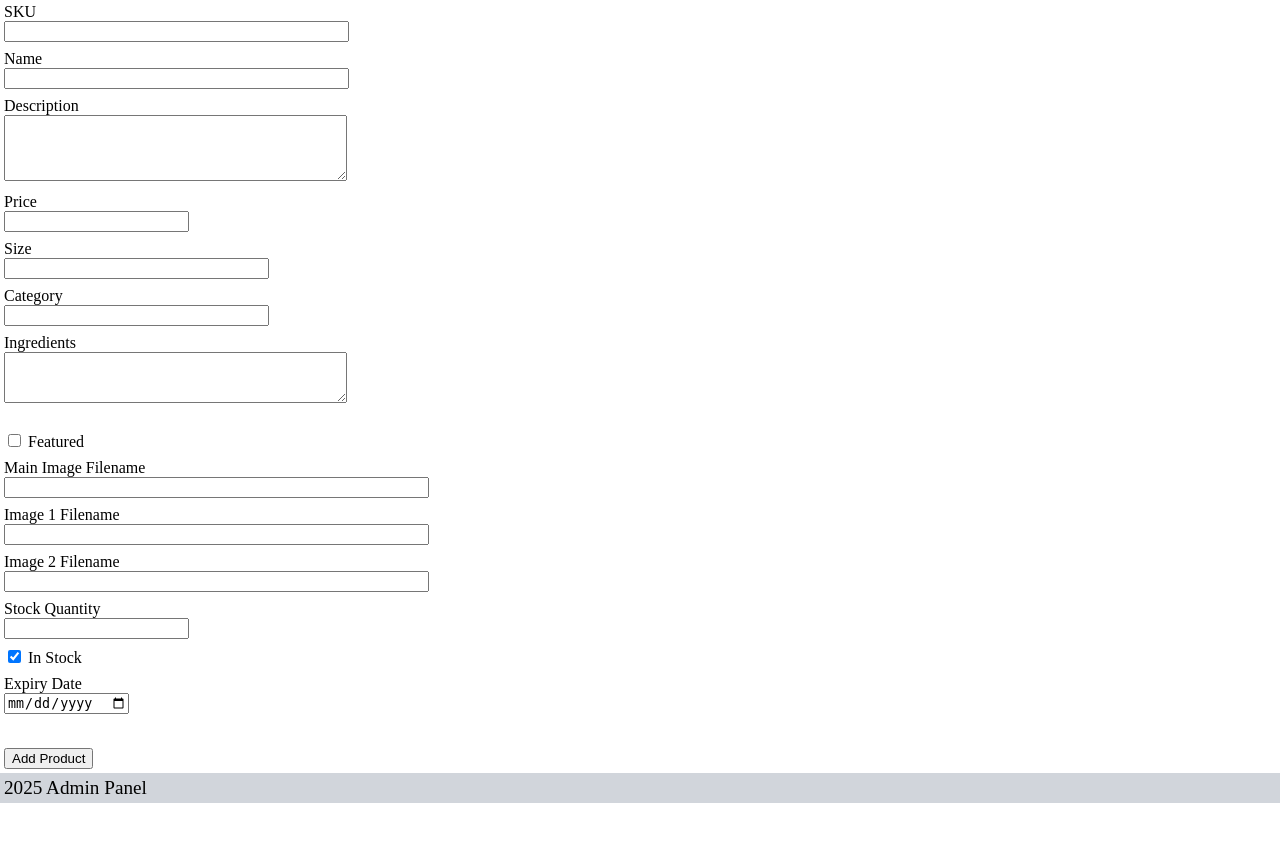
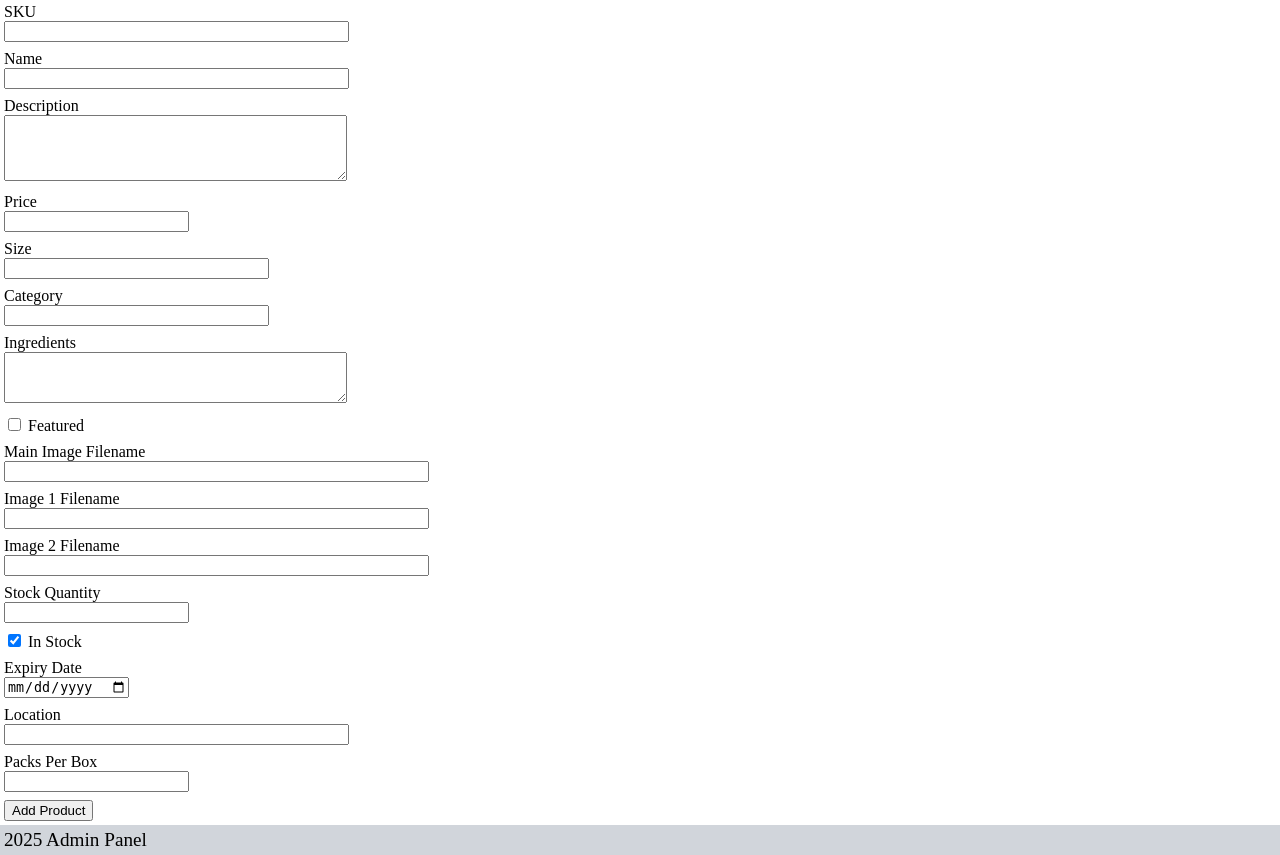
Before and after one commit to james-fitz86/pickle-polona, a Flask app: template templates/admin/add_product.html in a window 1280 px wide. Shown: the part 126-981 px from the top of the page. Before the commit the page ends 929 px from the top, so only its background shows below. Run offline with Flask 3, Linux system fonts and the light colour scheme; the template is opened without the code that fills it: values that come from a table or form of the project are taken from there, others are empty.

Commit message:
altered jinja to match changes to product_form

```diff
--- a/templates/admin/add_product.html
+++ b/templates/admin/add_product.html
@@ -16,8 +16,7 @@
         <p>{{ form.category.label }}<br>{{ form.category(size=30) }}</p>
         <p>{{ form.ingredients.label }}<br>{{ form.ingredients(rows=3, cols=40) }}</p>
 
-        <p>{{ form.is_vegan() }} {{ form.is_vegan.label }}</p>
-        <p>{{ form.is_gluten_free() }} {{ form.is_gluten_free.label }}</p>
+
         <p>{{ form.featured() }} {{ form.featured.label }}</p>
 
         <p>{{ form.image_main.label }}<br>{{ form.image_main(size=50) }}</p>
@@ -28,7 +27,8 @@
         <p>{{ form.in_stock() }} {{ form.in_stock.label }}</p>
 
         <p>{{ form.expiry_date.label }}<br>{{ form.expiry_date() }}</p>
-        <p>{{ form.location.label }}<br>{{ form.location(size=40) }}</p>
+        <p>{{ form.stock_location.label }}<br>{{ form.stock_location(size=40) }}</p>
+        <p>{{ form.packs_per_box.label }}<br>{{ form.packs_per_box() }}</p>
 
         <p>{{ form.submit() }}</p>
     </form>
```
